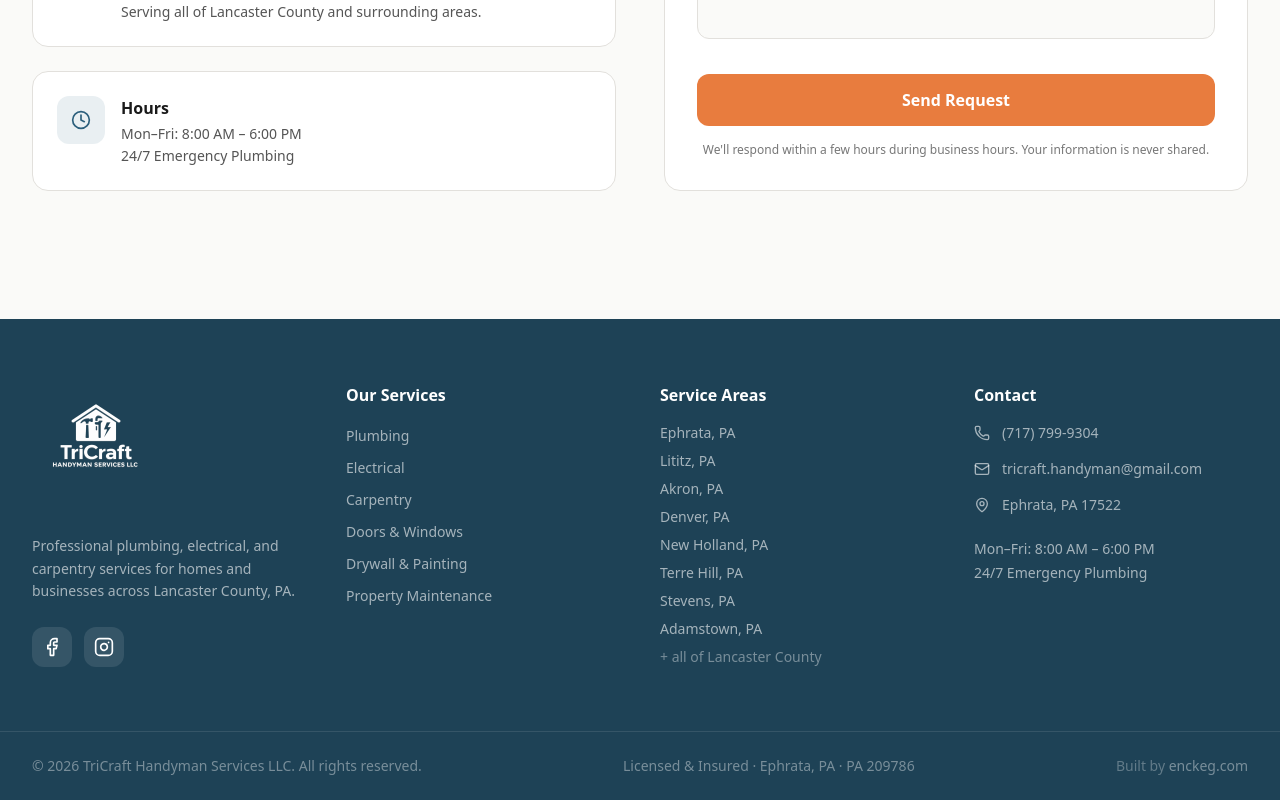
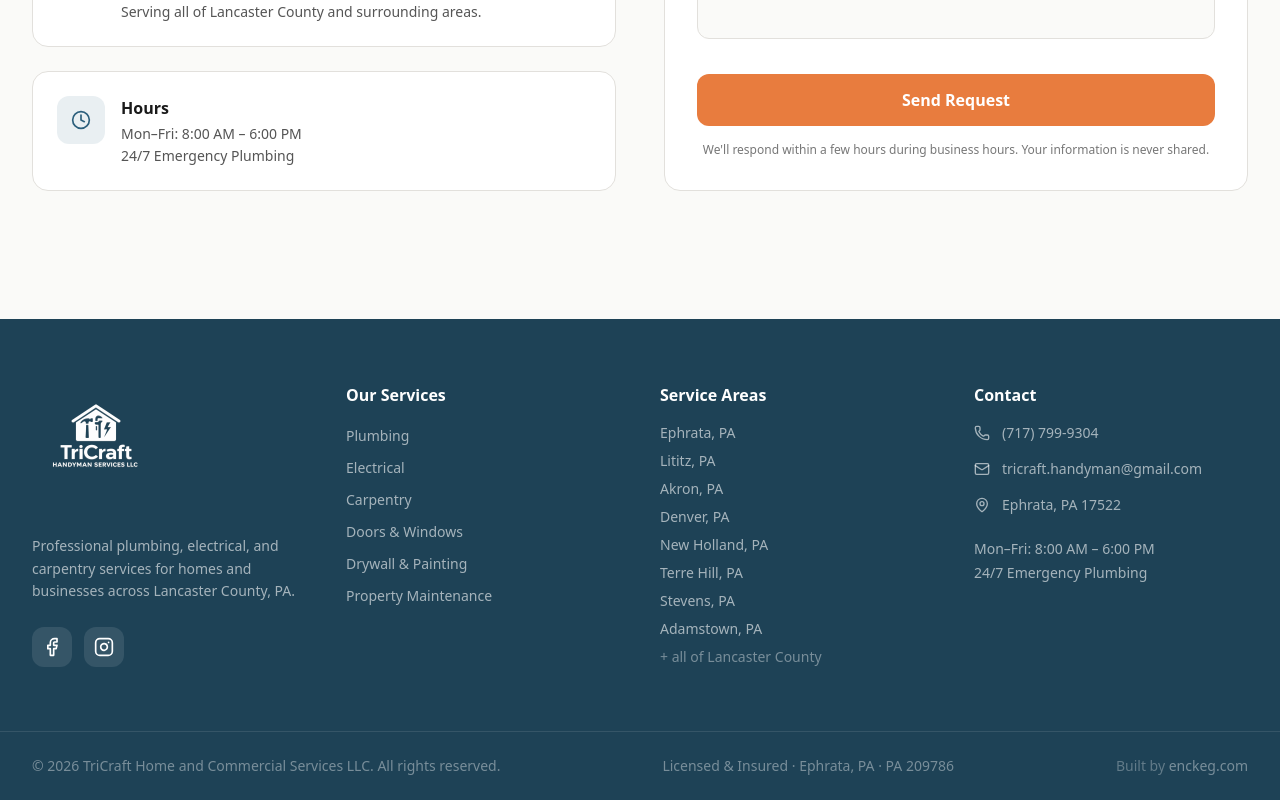
Before and after one commit to enckequity/tricraft-handyman, a Next.js app: page / in a window 1280 px wide. Shown: the part 8462-9262 px from the top of the page. Built offline with nearby package versions, Linux system fonts and the light colour scheme.

Commit message:
fix: update legal LLC name to TriCraft Home and Commercial Services LLC
Gregg confirmed the business's legal entity name is changing too, not
just the public brand. Updates footer copyright (via COMPANY.legalName),
licensing FAQ answer, and structured-data legalName.

```diff
--- a/app/layout.tsx
+++ b/app/layout.tsx
@@ -92,7 +92,7 @@ function StructuredData() {
     "@context": "https://schema.org",
     "@type": "HomeAndConstructionBusiness",
     name: "TriCraft Home & Commercial",
-    legalName: "TriCraft Handyman Services LLC",
+    legalName: "TriCraft Home and Commercial Services LLC",
     description:
       "Professional plumbing, electrical, and carpentry services for residential and commercial properties in Ephrata, PA and Lancaster County.",
     url: "https://tricrafthomeandcommercial.com",
@@ -169,7 +169,7 @@ function StructuredData() {
         name: "Are you licensed and insured in Pennsylvania?",
         acceptedAnswer: {
           "@type": "Answer",
-          text: "Yes. TriCraft Handyman Services LLC is fully licensed and insured to operate in Pennsylvania with general liability and workers\u2019 compensation coverage.",
+          text: "Yes. TriCraft Home and Commercial Services LLC is fully licensed and insured to operate in Pennsylvania with general liability and workers\u2019 compensation coverage.",
         },
       },
       {
--- a/lib/constants.ts
+++ b/lib/constants.ts
@@ -12,7 +12,7 @@ import {
 
 export const COMPANY = {
   name: "TriCraft Home & Commercial",
-  legalName: "TriCraft Handyman Services LLC",
+  legalName: "TriCraft Home and Commercial Services LLC",
   tagline: "Carpentry \u00B7 Plumbing \u00B7 Electrical Contracting",
   phone: "(717) 799-9304",
   phoneHref: "tel:+17177999304",
@@ -231,7 +231,7 @@ export const FAQ_ITEMS = [
   {
     question: "Are you licensed and insured in Pennsylvania?",
     answer:
-      "Yes. TriCraft Handyman Services LLC is fully licensed and insured to operate in Pennsylvania. We carry general liability insurance and workers\u2019 compensation coverage for your protection.",
+      "Yes. TriCraft Home and Commercial Services LLC is fully licensed and insured to operate in Pennsylvania. We carry general liability insurance and workers\u2019 compensation coverage for your protection.",
   },
   {
     question: "What areas do you serve near Ephrata and Lancaster?",
```
